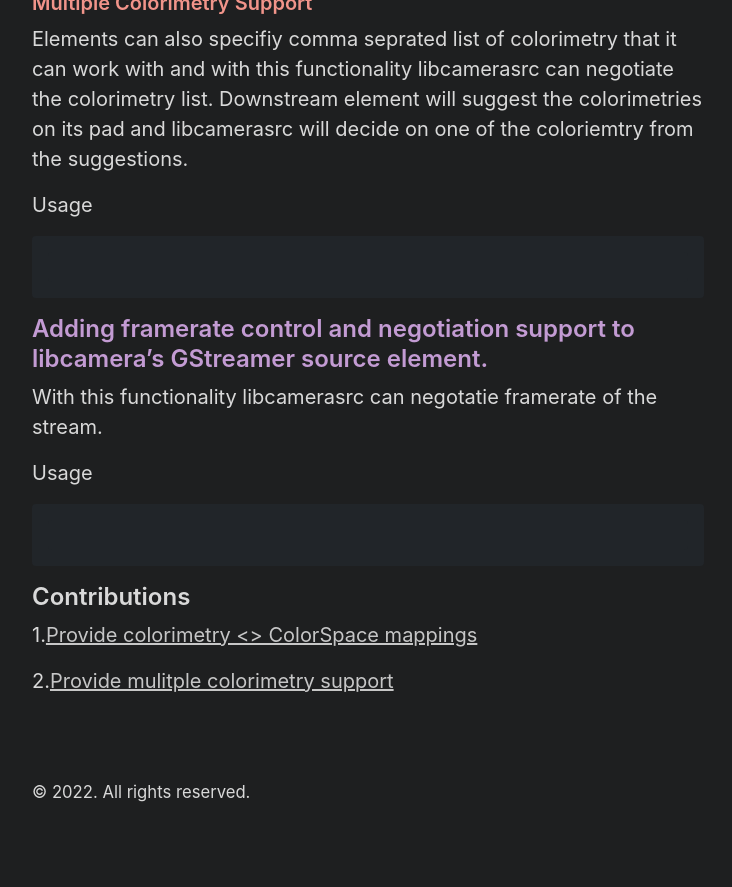
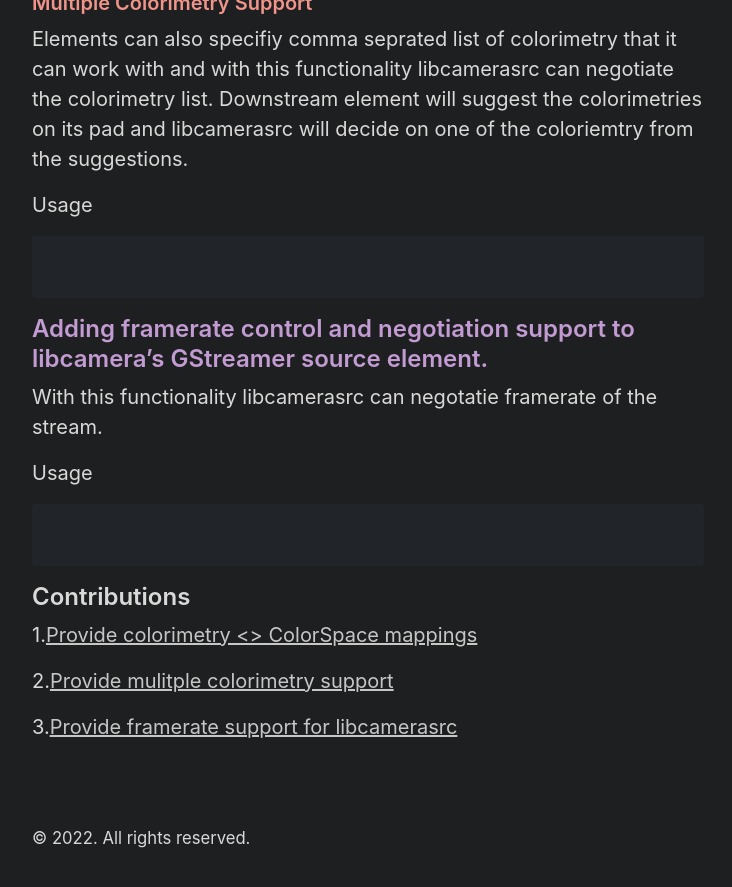
Before and after one commit to RISHI27-dot/rishi27-dot.github.io, a Jekyll site: the page built from index.html, in a window 1280 px wide and 900 px high, scrolled down 1740 px. Shown: the top 887 px of the window, without its empty margins (272-1004 px from the left). Built offline with Jekyll 4.4.1, drawn with Linux system fonts in a browser that asks for light colours; the list of posts is cut into pages by our own code; before the commit the page ends 2594 px from its top, so only the background shows below that.

Commit message:
final report 4

```diff
--- a/_posts/2022-04-04-introduction.md
+++ b/_posts/2022-04-04-introduction.md
@@ -58,3 +58,5 @@ Usage
 1.[Provide colorimetry <> ColorSpace mappings](https://git.libcamera.org/libcamera/libcamera.git/commit/?id=fc9783acc6083a59fae8bca1ce49635e59afa355)
 
 2.[Provide mulitple colorimetry support](https://patchwork.libcamera.org/patch/17174/)
+
+3.[Provide framerate support for libcamerasrc]()
```
